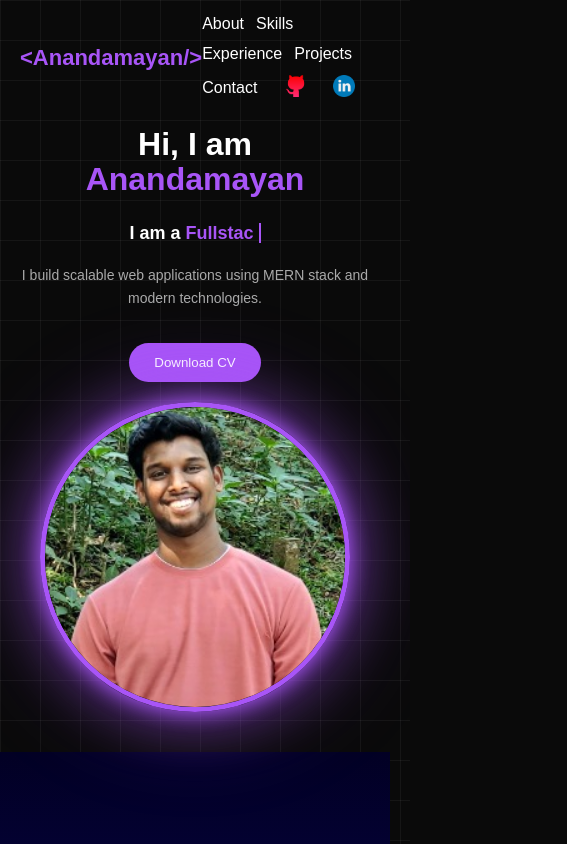
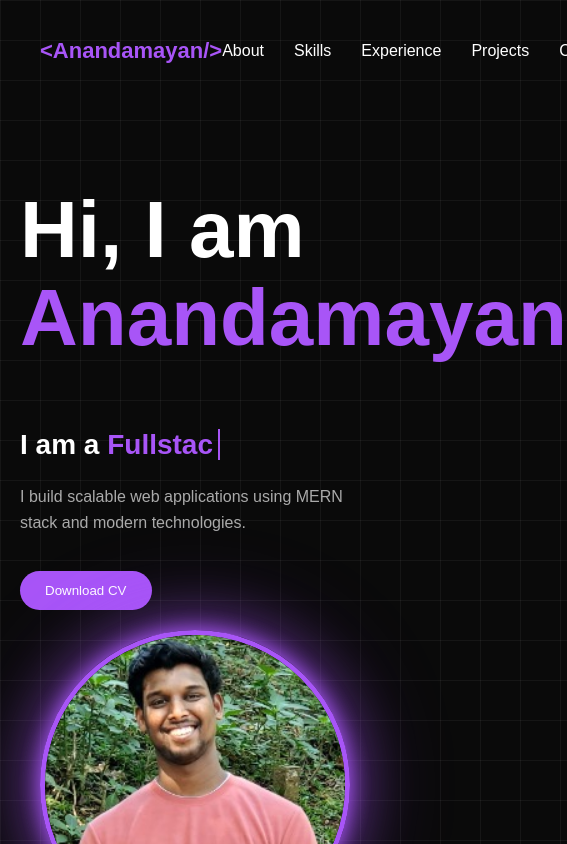
Before and after one commit to Anandamayan/Anandamayan-anandamayan_portfolio, a React (Vite) app: page / in a window 390 px wide. Shown: the top 844 px of the page, 567 px wide, since content can reach past the window. Built offline with nearby package versions, Linux system fonts and the light colour scheme.

Commit message:
add responsive design again

```diff
--- a/src/style.css
+++ b/src/style.css
@@ -124,8 +124,9 @@ body {
 @media (max-width: 768px) {
   .hero {
     flex-direction: column;
-    text-align: center;
-    padding: 100px 20px 40px;
+    align-items: center;
+    justify-content: center;
+    padding: 120px 20px 40px;
     height: auto;
   }
 
@@ -134,36 +135,18 @@ body {
     width: 100%;
   }
 
-  .hero-left h1 {
-    font-size: 32px;
-  }
-
-  .hero-left h2 {
-    font-size: 18px;
-  }
-
-  .hero-left p {
-    font-size: 14px;
+  .hero-left {
+    order: 1;
   }
 
   .hero-right {
+    order: 2;
     margin-top: 20px;
   }
 
   .hero-right img {
-    width: 200px;
-    height: 200px;
-  }
-
-  /* Navbar fix */
-  .nav-container {
-    padding: 15px 20px;
-  }
-
-  .nav-links {
-    gap: 12px;
-    font-size: 12px;
-    flex-wrap: wrap;
+    width: 180px;
+    height: 180px;
   }
 }
 
```
